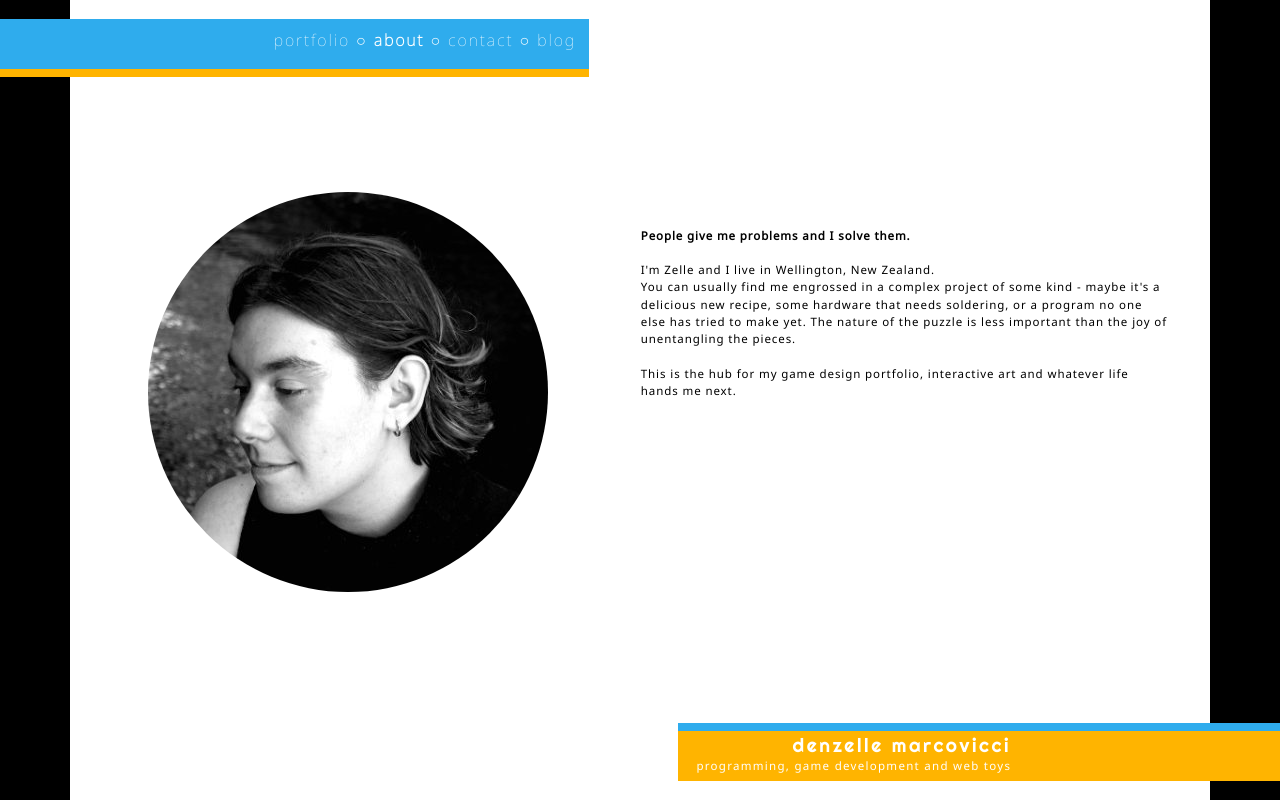
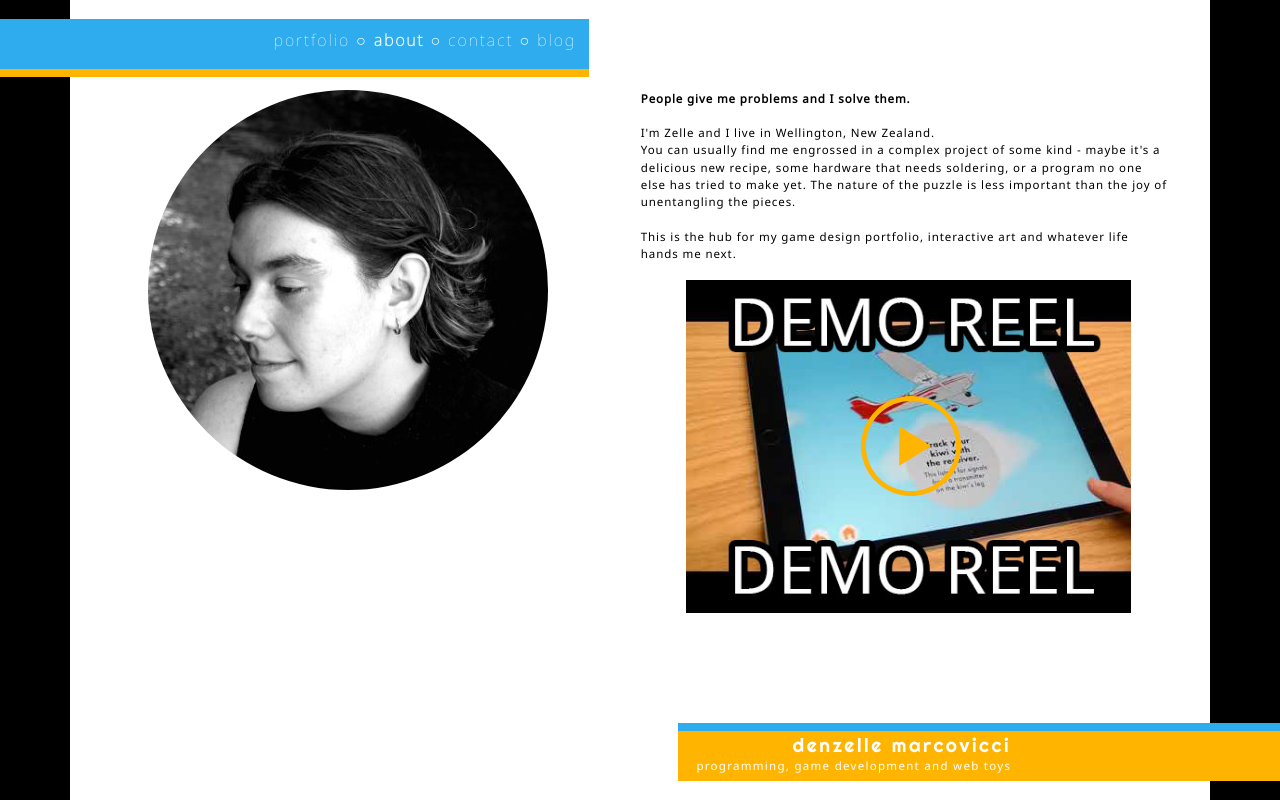
Before and after one commit to marcovicci/denzellespace, a plain HTML site: page about.html in a window 1280 px wide. Drawn offline with nearby package versions, Linux system fonts and the light colour scheme.

Commit message:
added demo reel

```diff
--- a/about.html
+++ b/about.html
@@ -23,7 +23,9 @@
            <div class="navblock"><a href="/portfolio.html">portfolio</a> ○ <b>about</b> ○ <a href="/contact.html">contact</a> ○ <a href="/blog.html">blog</a></div>
             <div class="row bio">
                 <div class="col"><img src="portrait.jpg"></div>
-                <div class="col-7 textbio"><br><br><b>People give me problems and I solve them.</b><br><br>I'm Zelle and I live in Wellington, New Zealand.<br>You can usually find me engrossed in a complex project of some kind - maybe it's a delicious new recipe, some hardware that needs soldering, or a program no one else has tried to make yet. The nature of the puzzle is less important than the joy of unentangling the pieces.<br><br>This is the hub for my game design portfolio, interactive art and whatever life hands me next.</div>
+                <div class="col-7 textbio"><b>People give me problems and I solve them.</b><br><br>I'm Zelle and I live in Wellington, New Zealand.<br>You can usually find me engrossed in a complex project of some kind - maybe it's a delicious new recipe, some hardware that needs soldering, or a program no one else has tried to make yet. The nature of the puzzle is less important than the joy of unentangling the pieces.<br><br>This is the hub for my game design portfolio, interactive art and whatever life hands me next.<br><br><div class="video-wrap"><a data-fancybox href="https://www.youtube.com/watch?v=K2z0zitCoaM"><div class=play-btn><svg xmlns="http://www.w3.org/2000/svg" viewBox="0 0 311.69 311.69"><path d="M155.84,0A155.85,155.85,0,1,0,311.69,155.84,155.84,155.84,0,0,0,155.84,0Zm0,296.42A140.58,140.58,0,1,1,296.42,155.84,140.58,140.58,0,0,1,155.84,296.42Z"></path><polygon points="218.79 155.84 119.22 94.34 119.22 217.34 218.79 155.84"></polygon></svg></div>
+    <img class="placeholder" src="/demo%20reel.jpg">
+</a></div></div>
             </div>
             <div class="footer"><b>denzelle marcovicci</b><br>programming, game development and web toys</div>
         </div>
--- a/stylesheet.css
+++ b/stylesheet.css
@@ -20,7 +20,7 @@
 }
 
 .bio {
-    padding-top: 15vw;
+    padding-top: 7vw;
 }
 
 .contact {
@@ -36,6 +36,10 @@
 
 .bio img {
     border-radius: 50%;
+}
+
+.textbio img {
+    border-radius: 0%;
 }
 
 .contact img {
@@ -170,9 +174,16 @@ html, body {
 
  .video-wrap {
       position: relative;
+      text-align: center;
       max-width: 700px;
       width: 100%;
       margin-bottom: 10px;
+    }
+
+.textbio .video-wrap {
+    margin-left: 45px;
+      max-width: 445px;
+      width: 100%;
     }
     /* video poster frame or placeholder image */
     .video-wrap .placeholder {
@@ -185,7 +196,7 @@ html, body {
       max-width: 500px;
       width: 100px;
       height: 100px;
-      left: 50%;
+      left: 55%;
       top: 50%;
       transform: translate(-70%, -50%);
     z-index: 1;
```
Also changed, not shown: blog.html (+1 -1 lines), demo reel.jpg (added).
